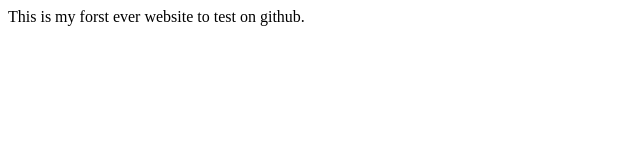
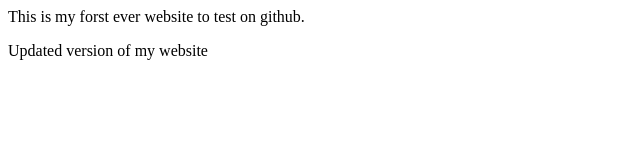
Before and after one commit to kumsa-tana/shure-test, a plain HTML site: page index.html in a window 1280 px wide. Shown: the whole page, without its empty margins (0-640 px from the left). Drawn offline with Linux system fonts and the light colour scheme.

Commit message:
updated version to just show shure how it works

```diff
--- a/index.html
+++ b/index.html
@@ -4,7 +4,7 @@
   <body>
     <body>
       <html>
-        <p>This is my forst ever website to test on github.</p>
+        <p>This is my forst ever website to test on github.</p><p>Updated version of my website</p>
         </html>
       </body>
     </body>
```
